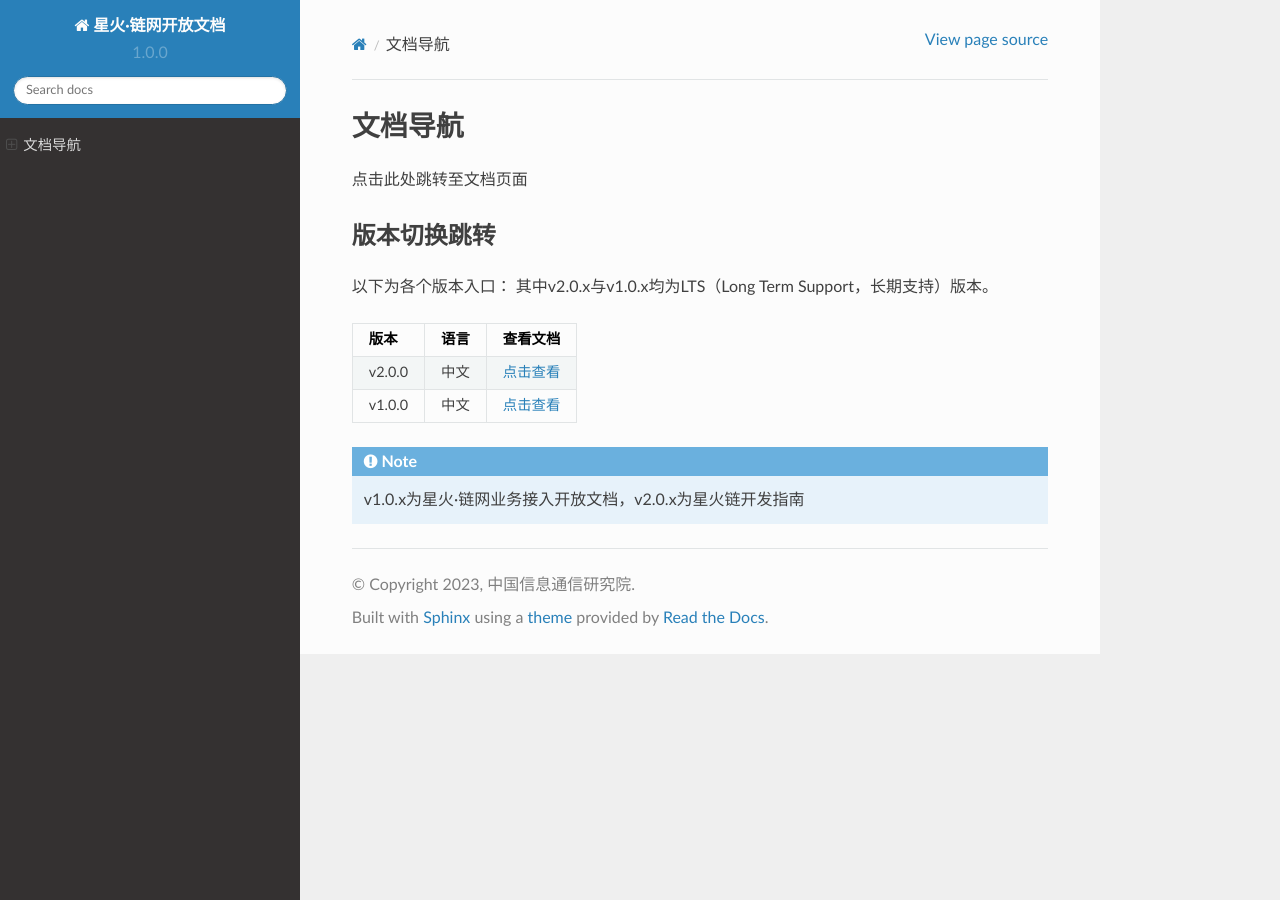
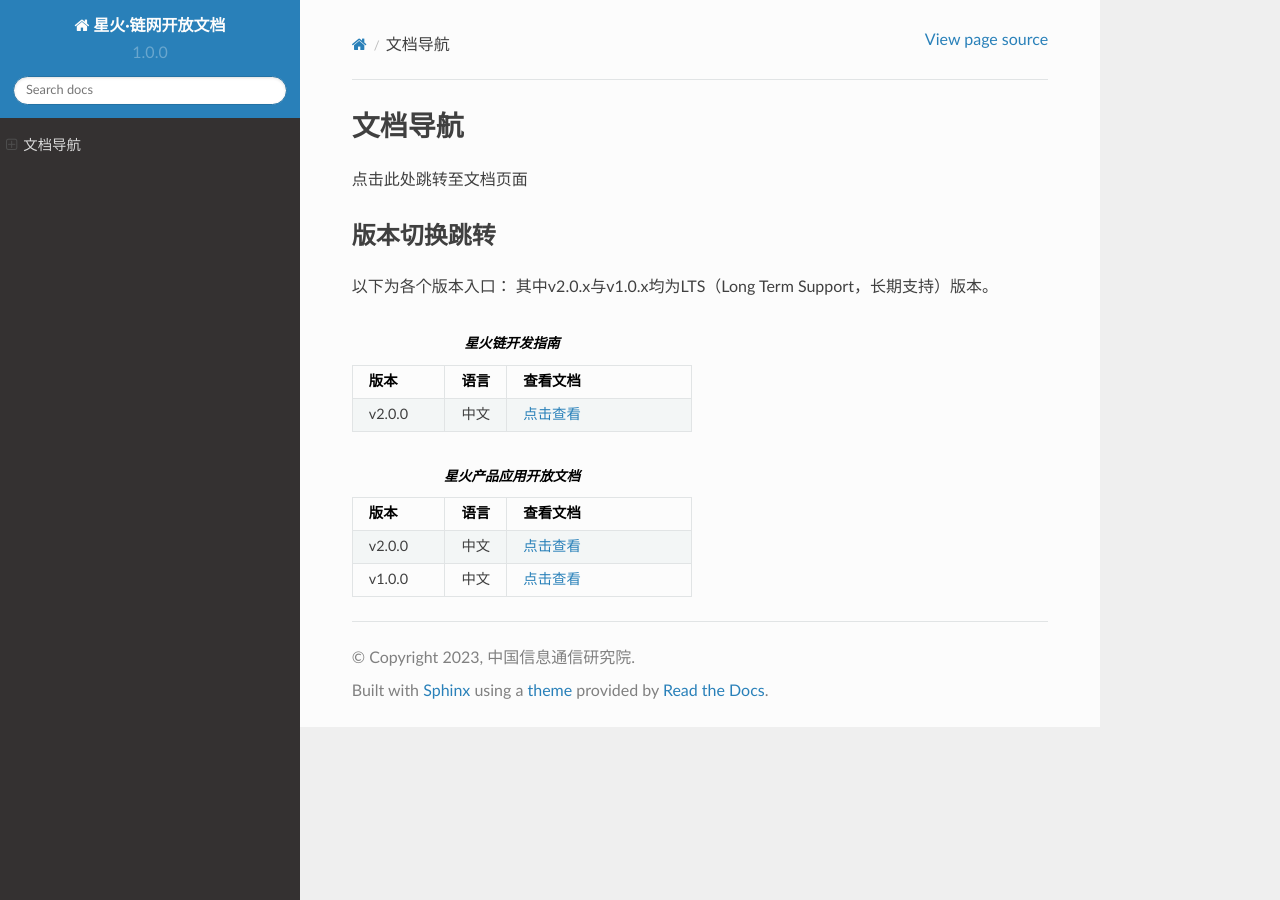
Before and after one commit to caict-4iot-dev/bif-doc, a Sphinx documentation site: the page built from docs/source/index.rst, in a window 1280 px wide. Built offline with Sphinx 7.4.7 and the Read the Docs theme 2.0.0, drawn with Linux system fonts in a browser that asks for light colours.

Commit message:
update 应用开放文档

```diff
--- a/docs/source/index.rst
+++ b/docs/source/index.rst
@@ -7,11 +7,15 @@
 ^^^^^^^^^^^^^^^
 以下为各个版本入口： 其中v2.0.x与v1.0.x均为LTS（Long Term Support，长期支持）版本。
 
-=================  =========================  =======================================
-版本 				语言                       查看文档
-=================  =========================  =======================================
-v2.0.0                 中文                      `点击查看 <https://bif-doc.readthedocs.io/zh_CN/2.0.0/>`_
-v1.0.0                 中文                      `点击查看 <https://bif-doc.readthedocs.io/zh_CN/1.0.0/>`_
-=================  =========================  =======================================
+.. csv-table:: **星火链开发指南**
+ :header: "版本", "语言", "查看文档"
+ :widths: 15, 10, 30
 
-.. note:: v1.0.x为星火·链网业务接入开放文档，v2.0.x为星火链开发指南
+ "v2.0.0", "中文",`点击查看 <https://bif-doc.readthedocs.io/zh_CN/2.0.0/>`_
+
+.. csv-table:: **星火产品应用开放文档**
+ :header: "版本", "语言", "查看文档"
+ :widths: 15, 10, 30
+
+ "v2.0.0", "中文", `点击查看 <https://caict-4iot-dev.github.io/bif-guide/#/>`_
+ "v1.0.0", "中文", `点击查看 <https://bif-doc.readthedocs.io/zh_CN/1.0.0/>`_
```
